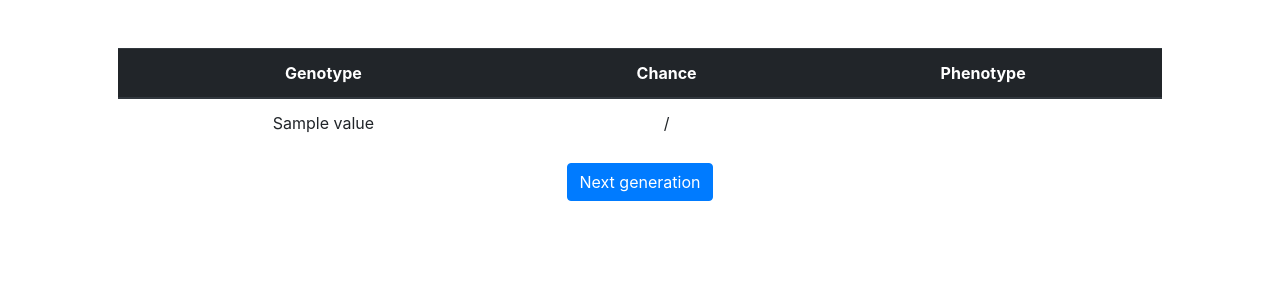
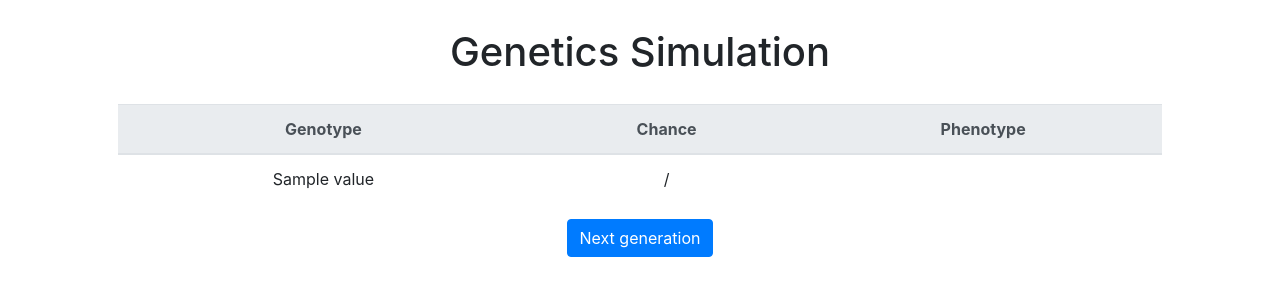
Before and after one commit to CullenStClair/cs50-final, a Flask app: template proj-files/templates/calc2.html in a window 1280 px wide. Shown: the top 300 px of the page. Run offline with Flask 2, Linux system fonts and the light colour scheme; the template is opened without the code that fills it: most values are stand-ins (such as "Sample title", 1, 10 or a date in 2020); some libraries are stand-ins or nearby versions.

Commit message:
minor stylistic changes

```diff
--- a/proj-files/templates/calc2.html
+++ b/proj-files/templates/calc2.html
@@ -7,8 +7,9 @@ Children
 {% endblock %}
 
 {% block main %}
+    <h1 id="header">Genetics Simulation</h1>
     <table class='table'>
-        <thead class='thead-dark'>
+        <thead class='thead-light'>
         <tr>
             <th>
                 Genotype
```
